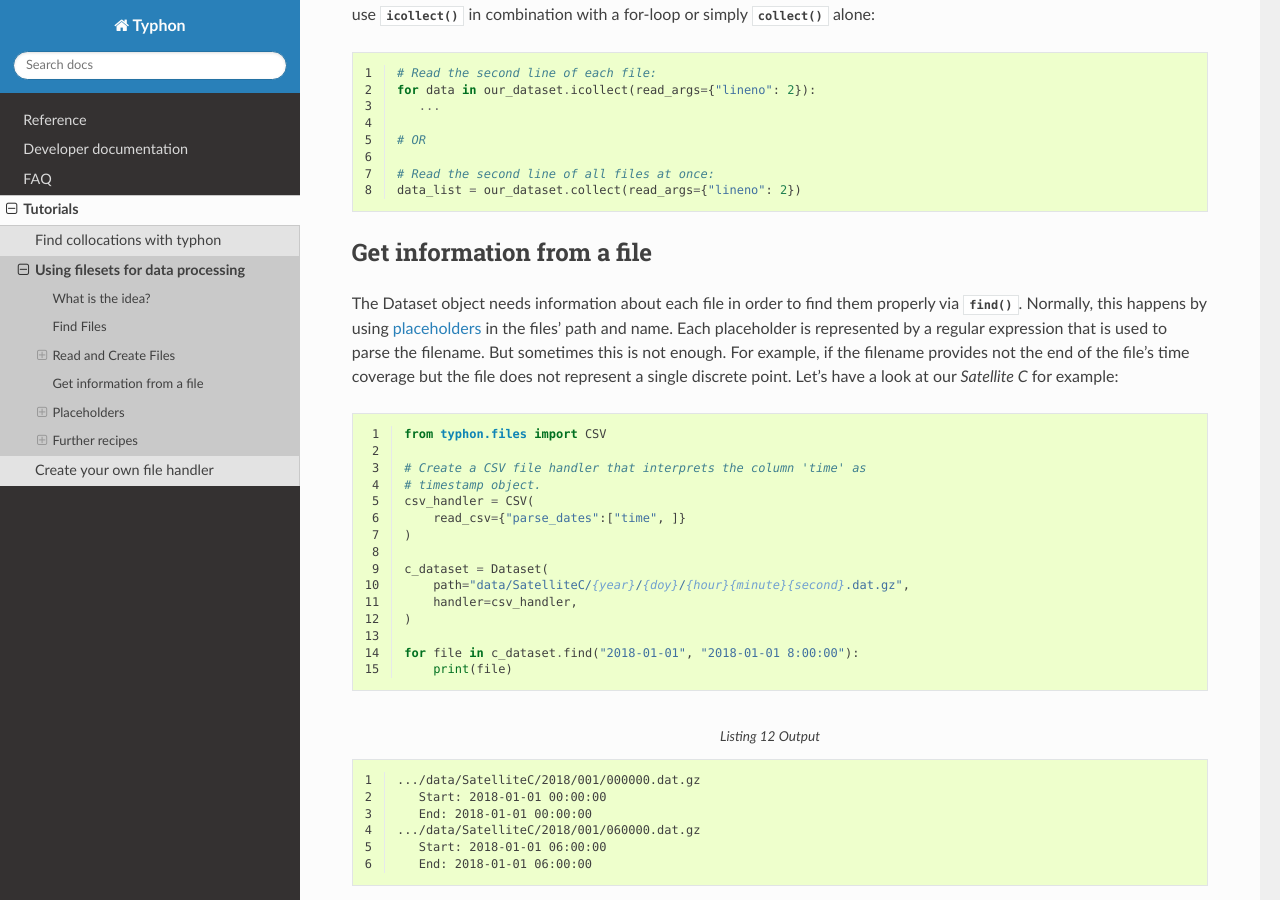
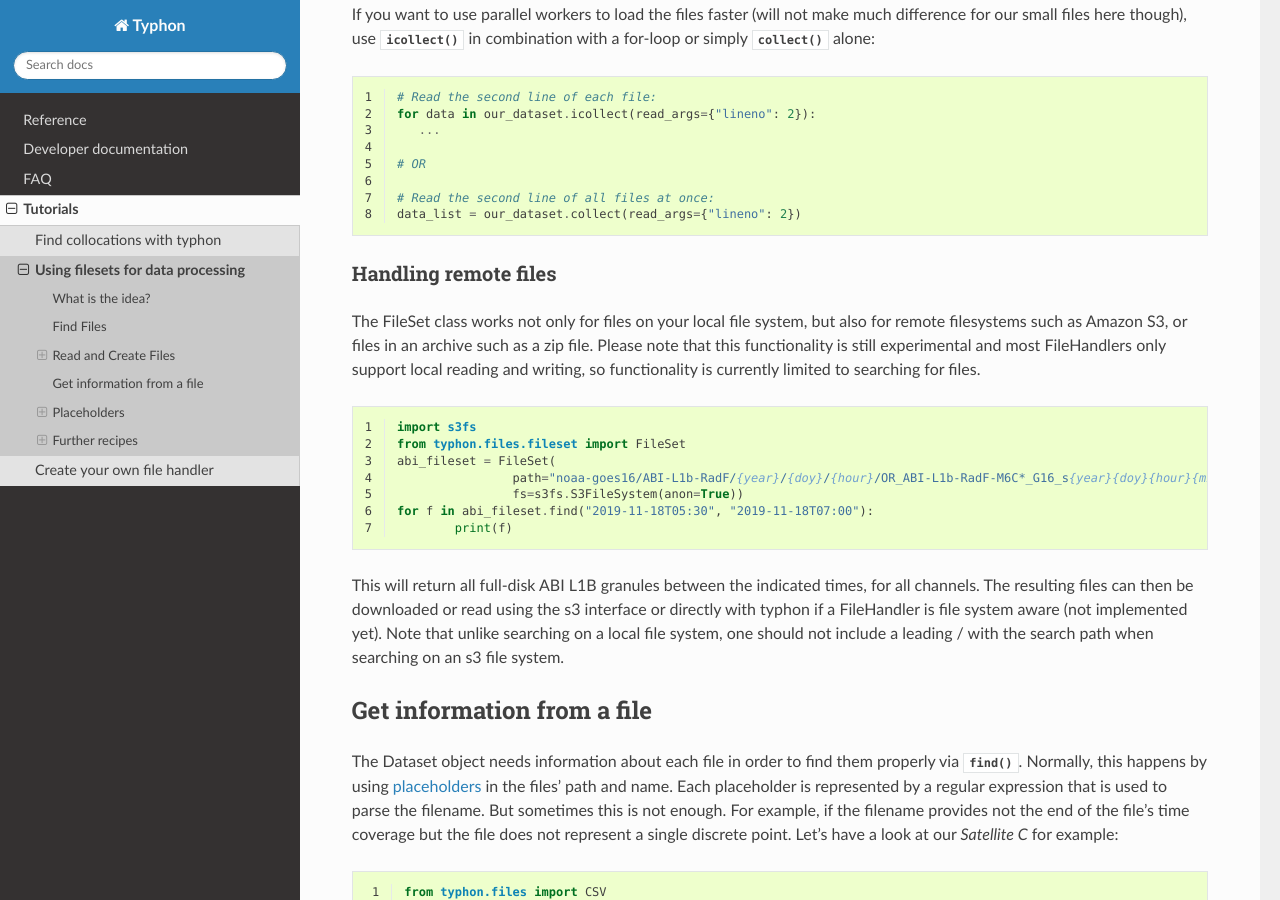
Before and after one commit to atmtools/typhon, a Sphinx documentation site: the page built from doc/tutorials/fileset.rst, in a window 1280 px wide and 900 px high, scrolled down 10549 px. Built offline with Sphinx 7.4.7 and the Read the Docs theme 2.0.0, drawn with Linux system fonts in a browser that asks for light colours; the version number could not be read and is left out; some of the changed text lies outside the part shown.

Commit message:
Document handling of remote files

```diff
--- a/doc/tutorials/fileset.rst
+++ b/doc/tutorials/fileset.rst
@@ -587,6 +587,31 @@ for-loop or simply :meth:`~typhon.files.fileset.FileSet.collect` alone:
    # Read the second line of all files at once:
    data_list = our_dataset.collect(read_args={"lineno": 2})
 
+Handling remote files
++++++++++++++++++++++
+
+The FileSet class works not only for files on your local file system,
+but also for remote filesystems such as Amazon S3, or files in an
+archive such as a zip file.  Please note that this functionality is still
+experimental and most FileHandlers only support local reading and writing,
+so functionality is currently limited to searching for files.
+
+.. code-block:: python
+
+	import s3fs
+	from typhon.files.fileset import FileSet
+	abi_fileset = FileSet(
+			path="noaa-goes16/ABI-L1b-RadF/{year}/{doy}/{hour}/OR_ABI-L1b-RadF-M6C*_G16_s{year}{doy}{hour}{minute}{second}*_e{end_year}{end_doy}{end_hour}{end_minute}{end_second}*_c*.nc",        name="abi",
+			fs=s3fs.S3FileSystem(anon=True))
+	for f in abi_fileset.find("2019-11-18T05:30", "2019-11-18T07:00"):
+		print(f)
+
+This will return all full-disk ABI L1B granules between the indicated
+times, for all channels.  The resulting files can then be downloaded or
+read using the s3 interface or directly with typhon if a FileHandler is
+file system aware (not implemented yet).  Note that unlike searching on
+a local file system, one should not include a leading / with the search
+path when searching on an s3 file system.
 
 Get information from a file
 ===========================
```
Also changed, not shown: 1 other file.
